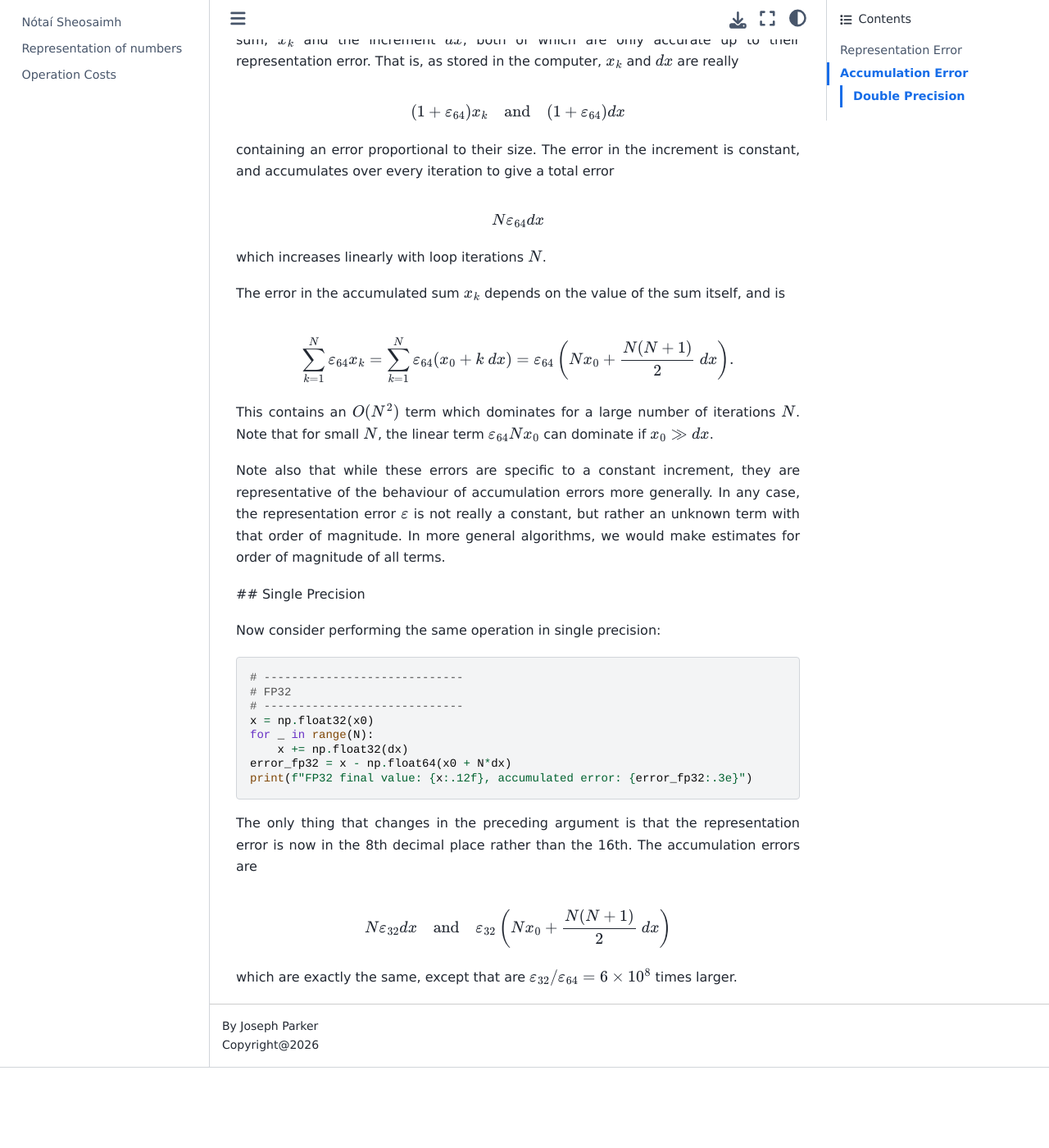
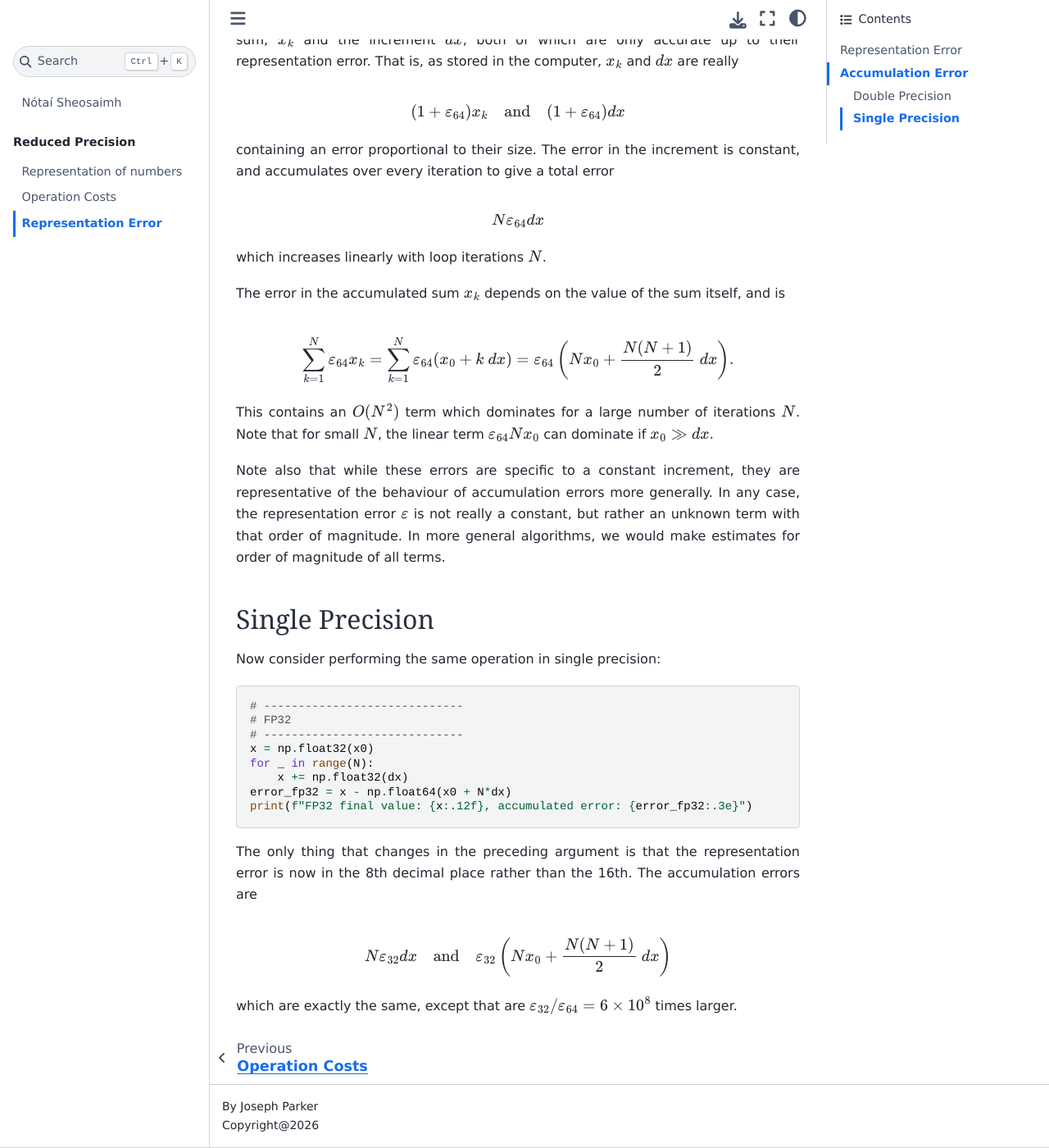
Before and after one commit to JosephThomasParker/notai_sheosaimh, a Jupyter Book: the page built from reduced_precision/accumulation_error.md, in a window 1280 px wide and 1400 px high, scrolled down 1385 px. Shown: the whole window at 82% size. Built offline with Jupyter Book 1.0.4 settings and Sphinx 7.4.7 and the Sphinx Book theme 1.1.4, drawn with Linux system fonts in a browser that asks for light colours; before the commit the page ends 2687 px from its top, so only the background shows below that.

Commit message:
Fix formatting

```diff
--- a/_toc.yml
+++ b/_toc.yml
@@ -4,6 +4,9 @@
 format: jb-book
 root: index
 
-chapters:
-    - file: reduced_precision/intro
-    - file: reduced_precision/operation_costs.md
+parts:
+    - caption: Reduced Precision
+      chapters:
+      - file: reduced_precision/intro
+      - file: reduced_precision/operation_costs
+      - file: reduced_precision/accumulation_error
--- a/reduced_precision/accumulation_error.md
+++ b/reduced_precision/accumulation_error.md
@@ -95,7 +95,7 @@ Note also that while these errors are specific to a constant increment, they are
 In any case, the representation error $\varepsilon$ is not really a constant, but rather an unknown term with that order of magnitude.
 In more general algorithms, we would make estimates for order of magnitude of all terms.
 
-## Single Precision
+## Single Precision
 
 Now consider performing the same operation in single precision:
 
```
